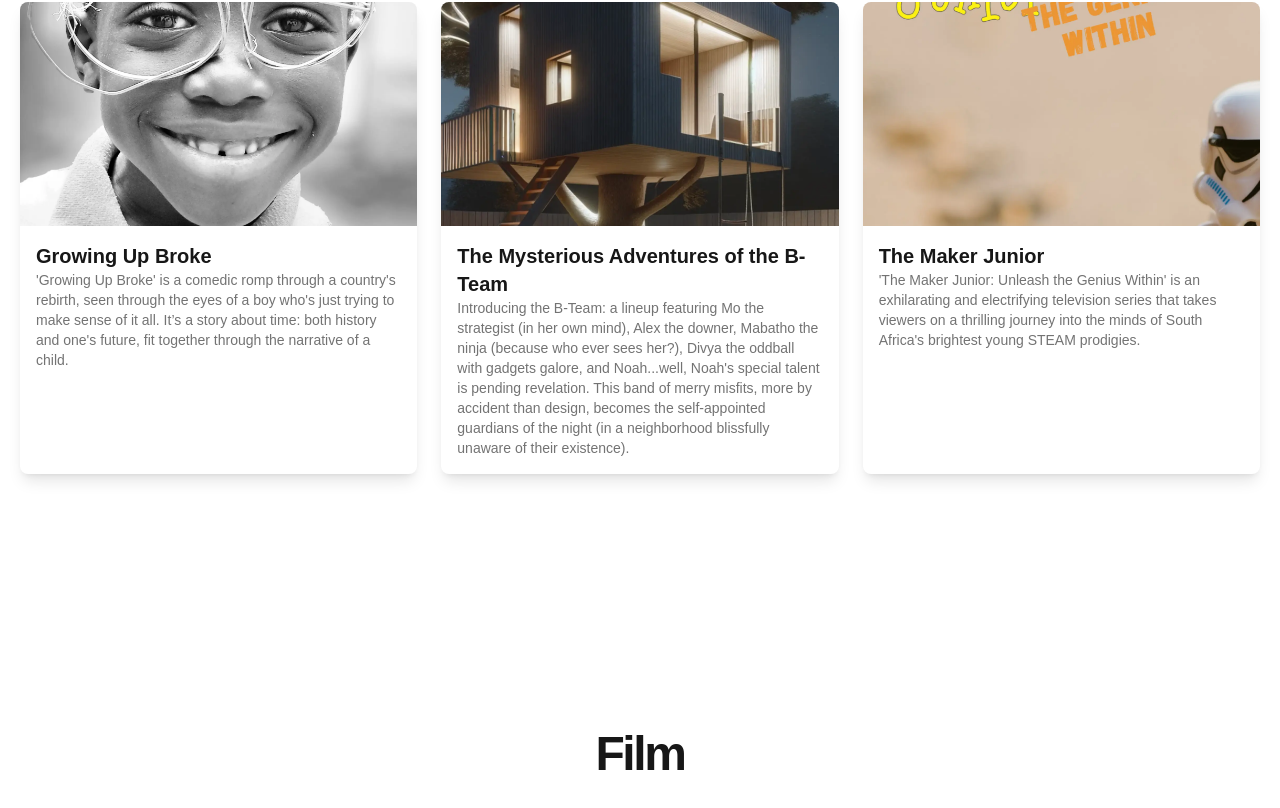
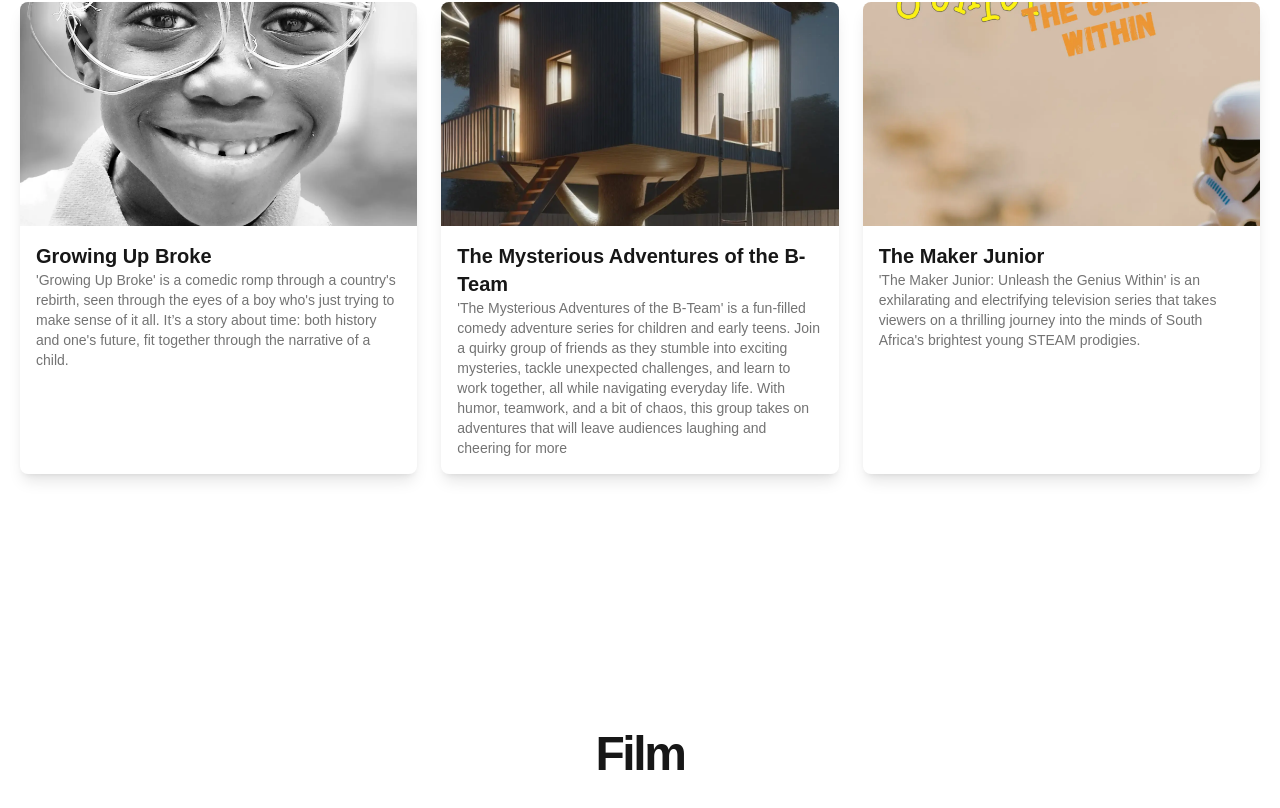
Before and after one commit to moonshotdynamics/ypm, a Next.js app: page /our-work in a window 1280 px wide. Shown: the part 1409-2217 px from the top of the page. Built offline with nearby package versions, Linux system fonts and the light colour scheme.

Commit message:
update mysterious copy

```diff
--- a/app/our-work/page.tsx
+++ b/app/our-work/page.tsx
@@ -36,7 +36,7 @@ const creative = [
   {
     title: 'The Mysterious Adventures of the B-Team',
     description:
-      "Introducing the B-Team: a lineup featuring Mo the strategist (in her own mind), Alex the downer, Mabatho the ninja (because who ever sees her?), Divya the oddball with gadgets galore, and Noah...well, Noah's special talent is pending revelation. This band of merry misfits, more by accident than design, becomes the self-appointed guardians of the night (in a neighborhood blissfully unaware of their existence).",
+      "'The Mysterious Adventures of the B-Team' is a fun-filled comedy adventure series for children and early teens. Join a quirky group of friends as they stumble into exciting mysteries, tackle unexpected challenges, and learn to work together, all while navigating everyday life. With humor, teamwork, and a bit of chaos, this group takes on adventures that will leave audiences laughing and cheering for more",
     imageUrl: '/assets/images/mabt.webp',
     alt: 'The Mysterious Adventures of the B-Team',
   },
--- a/components/Layout/Header.tsx
+++ b/components/Layout/Header.tsx
@@ -26,13 +26,13 @@ const Header = () => {
       {({ open }) => (
         <>
           <nav className="mx-auto px-6 py-3 flex justify-between items-center bg-white">
-            <div className="flex items-center">
+            <div className="flex items-center" onClick={() => window.location.assign('/')}>
               <Image src={logo} alt="logo" height={40} width={50} />
               <Link
                 href="/"
                 className="text-2xl font-bold text-black hover:gray ml-2"
               >
-                Youngpreneur Media{' '}
+                Youngpreneur Media
               </Link>
             </div>
             <div className="hidden md:flex items-center space-x-1">
```
